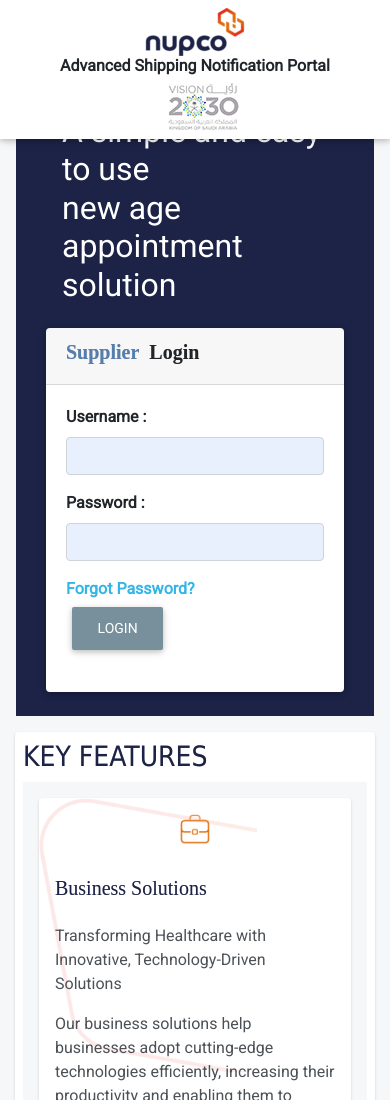
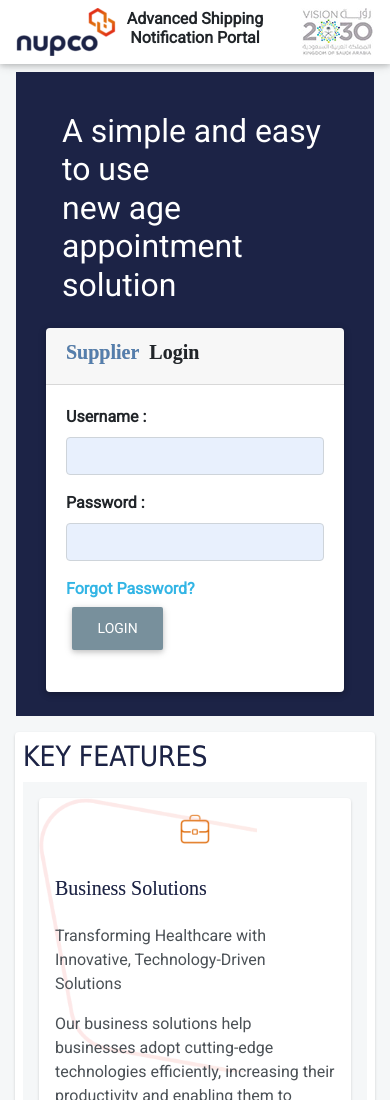
Before and after one commit to karthikairasu/UPRD-Tender, a plain HTML site: page login.html in a window 390 px wide. Shown: the top 1100 px of the page. Drawn offline with nearby package versions, Linux system fonts and the light colour scheme; some packages are replaced by stand-ins of ours; a script that the page names is missing; a web font is replaced by a local one.

Commit message:
responsive

```diff
--- a/login.html
+++ b/login.html
@@ -38,13 +38,13 @@
 <body class="bg_lightgray">
 <header>
   <nav class="navbar navbar-expand-md fixed-top navbar-dark bg-white">
-    <div class="col-md-3 logo_left">
+    <div class="col-md-3 col-3 px-0 px-sm-3 logo_left">
       <a class="navbar-brand m-0 p-0" data-aos="zoom-in" href="#"><img class="" src="assets/images/logo.png" style="height: 48px;width: auto"></a>
     </div>
-    <div class="col-md-6 logo_center">
+    <div class="col-md-6 col-6 px-0 px-sm-3 logo_center text-trucate">
       <h3 class="fw-800">Advanced Shipping Notification Portal</h3>
     </div>
-    <div class="col-md-3 logo_right">
+    <div class="col-md-3 col-3 px-0 px-sm-3 logo_right">
       <a class="navbar-brand mr-0 ml-3 p-0" data-aos="zoom-in" href="#"><img class="" src="assets/images/Capture1.jpg" style="height: 48px;width: auto"></a>
     </div>
   </nav>
```
